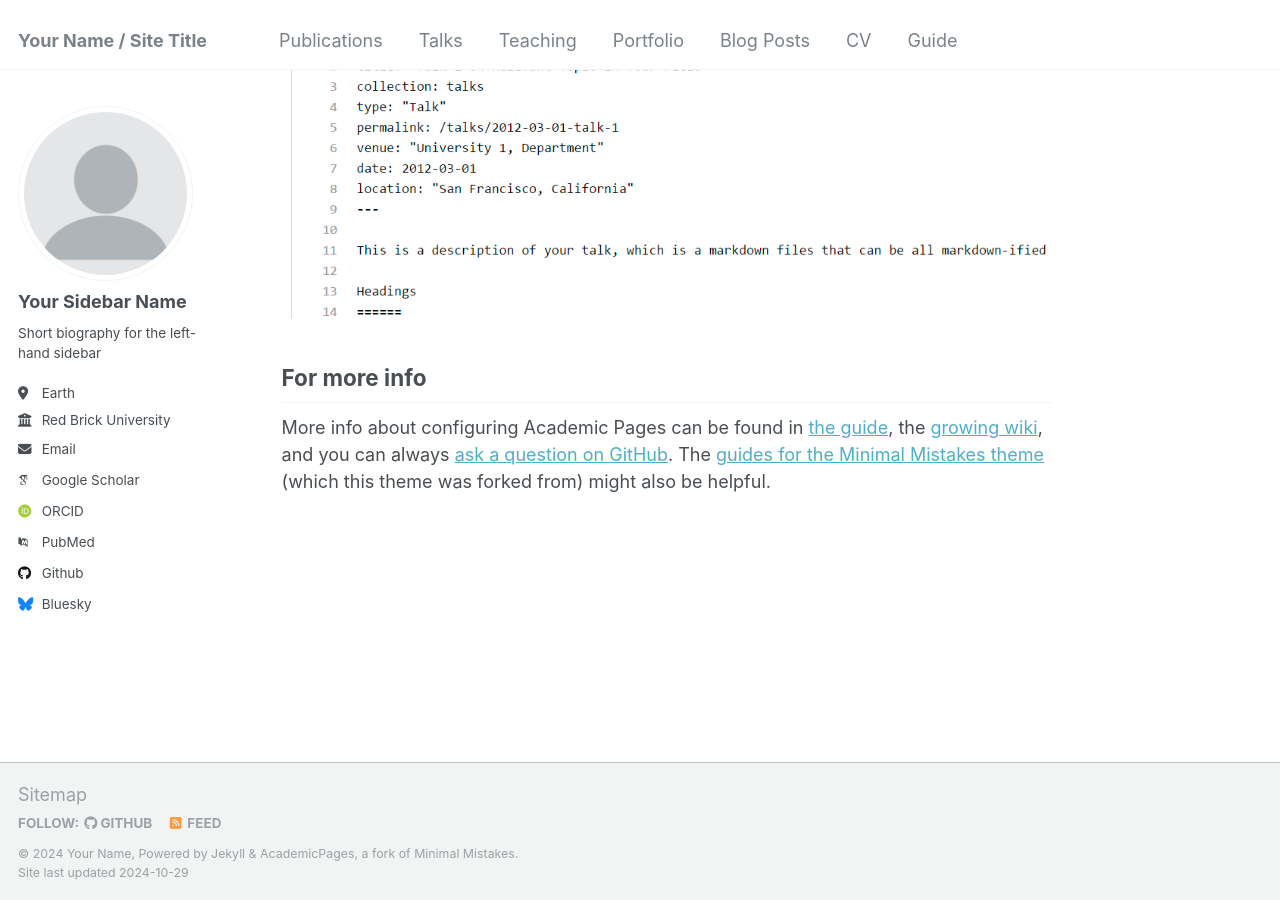
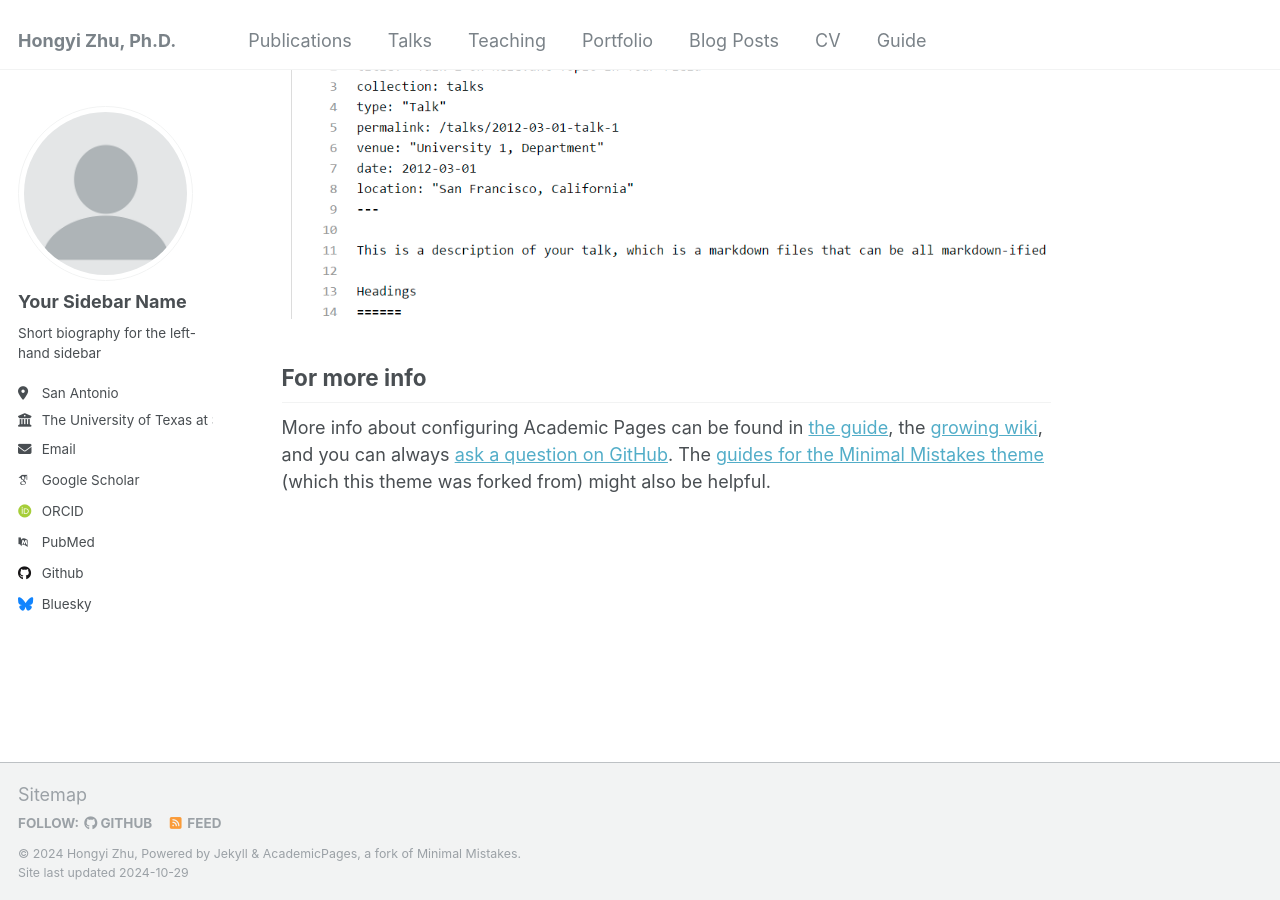
Before and after one commit to HongyiZhu/HongyiZhu.github.io, a Jekyll site: the page built from _pages/about.md, in a window 1280 px wide and 900 px high, scrolled down 2643 px. Built offline with Jekyll 4.4.1, drawn with Linux system fonts in a browser that asks for light colours; some web fonts are replaced.

Commit message:
Update _config.yml

```diff
--- a/_config.yml
+++ b/_config.yml
@@ -8,13 +8,13 @@
 
 # Basic Site Settings
 locale                   : "en-US"
-title                    : "Your Name / Site Title"
+title                    : "Hongyi Zhu, Ph.D."
 title_separator          : "-"
-name                     : &name "Your Name"
+name                     : &name "Hongyi Zhu"
 description              : &description "personal description"
-url                      : https://academicpages.github.io # the base hostname & protocol for your site e.g. "https://mmistakes.github.io"
+url                      : https://hongyizhu.github.io # the base hostname & protocol for your site e.g. "https://mmistakes.github.io"
 baseurl                  : "" # the subpath of your site, e.g. "/blog"
-repository               : "academicpages/academicpages.github.io"
+repository               : "HongyiZhu/hongyizhu.github.io"
 
 # Site Author - The following control what appear as part of the author content on the side bar.
 #               If a field is blank the icon and link will not appear, otherwise it will be shown.
@@ -25,10 +25,10 @@ author:
   name             : "Your Sidebar Name"
   pronouns         : # example: "she/her"
   bio              : "Short biography for the left-hand sidebar"
-  location         : "Earth"
-  employer         : "Red Brick University"
+  location         : "San Antonio"
+  employer         : "The University of Texas at San Antonio"
   uri              : # URL
-  email            : "none@example.org"
+  email            : "Hongyi.Zhu@utsa.edu"
 
   # Academic websites
   arxiv            : # URL - Update with the correct link to your profile
@@ -44,7 +44,7 @@ author:
   bitbucket        : # Username - Update with your username on the site
   codepen          : # Username
   dribbble         : # Username
-  github           : "academicpages"
+  github           : "HongyiZhu"
   kaggle           : # Username
   stackoverflow    : # User number or user number and name (i.e., use "1" or "1/jeff-atwood")
 
```
